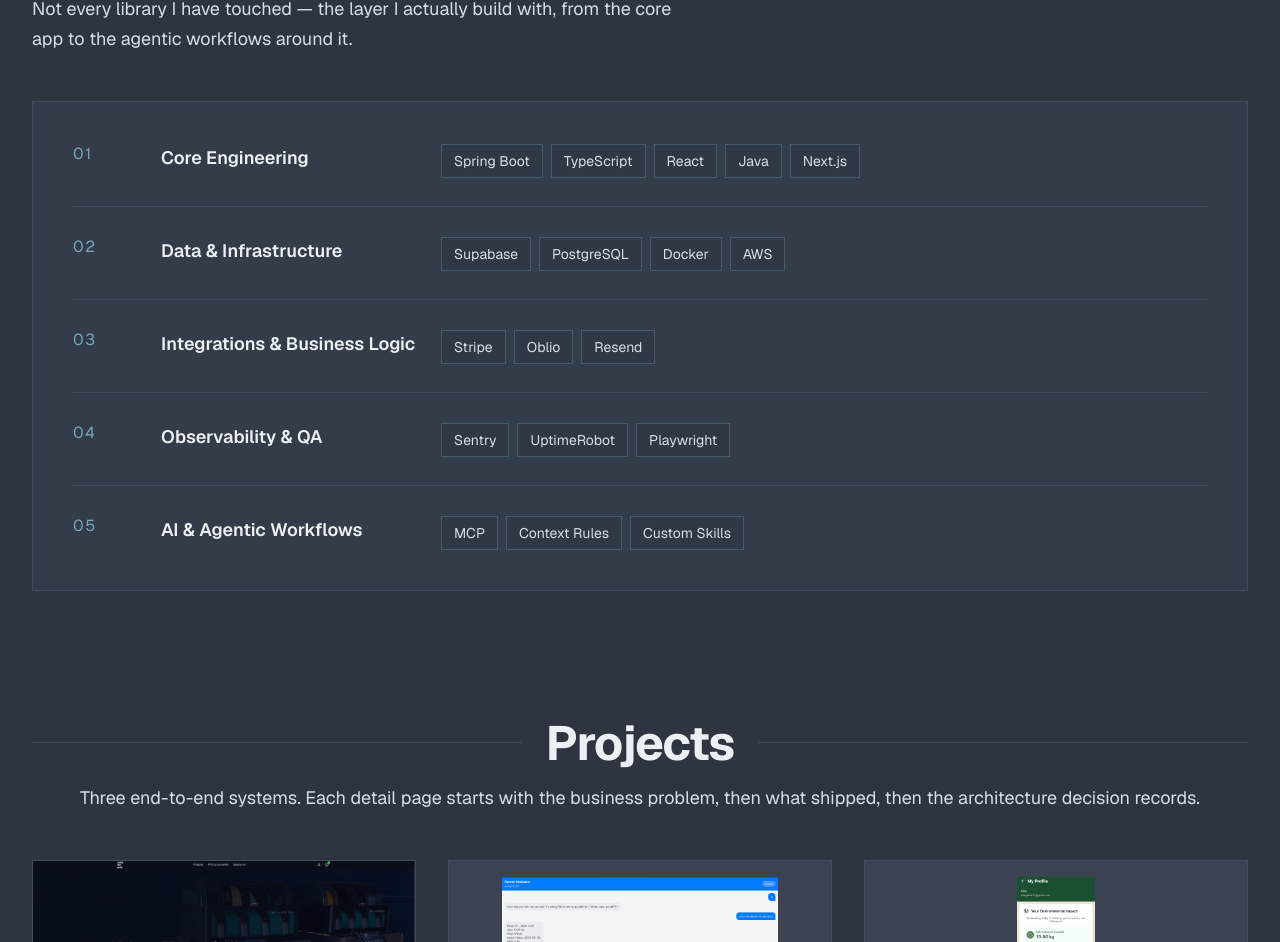
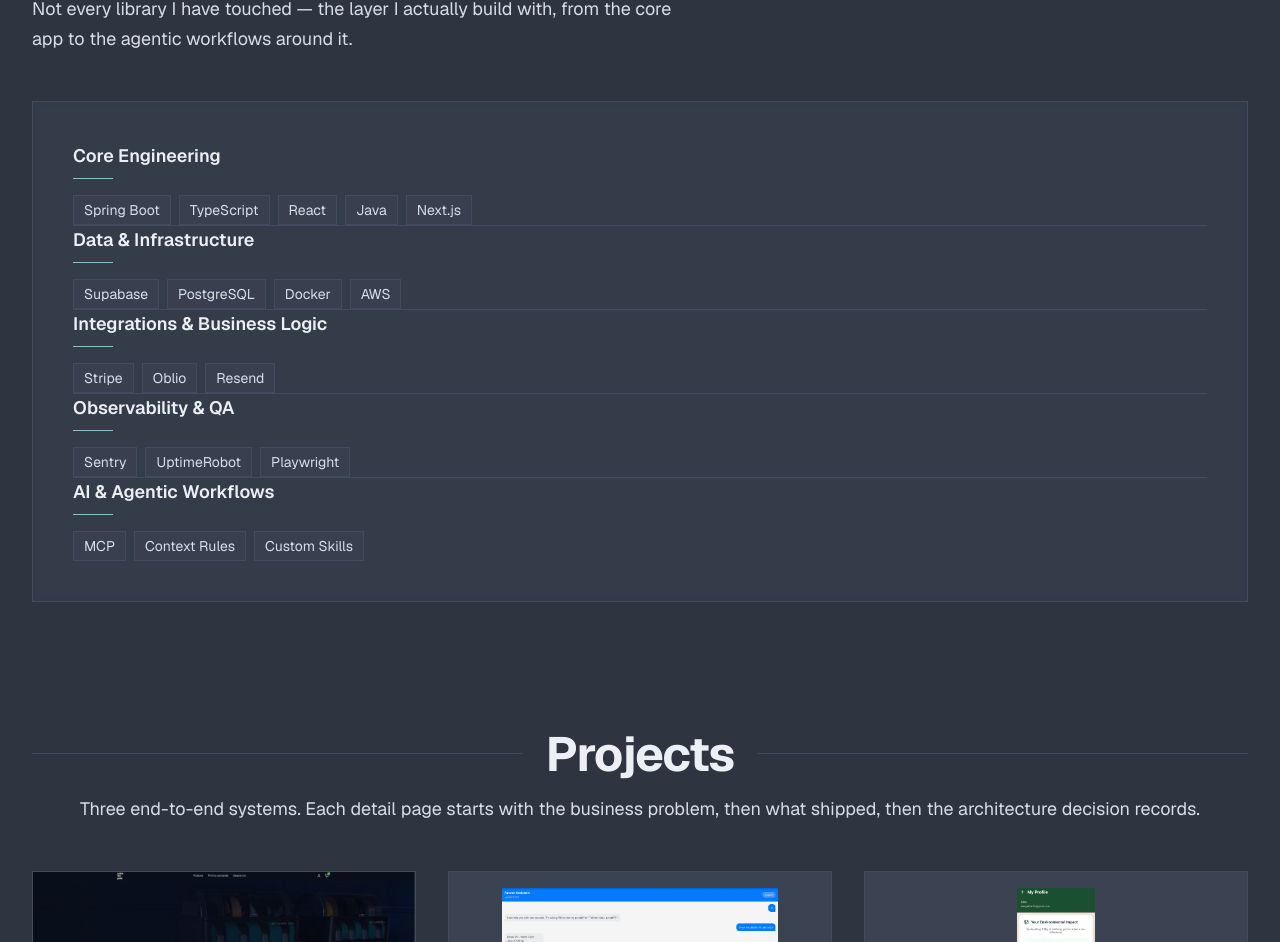
Before and after one commit to Alex-Clau/alexgafita.com, a Next.js app: page / in a window 1280 px wide. Shown: the part 1613-2555 px from the top of the page. Built offline with nearby package versions, Linux system fonts and the light colour scheme.

Commit message:
fix: simplify Skills into open clusters
Remove the numbered inventory panel. Keep the shared section header and Nord chips, and lay the categories out as open two-column clusters with a short accent rule.

Co-authored-by: Alex Gafita <Alex-Clau@users.noreply.github.com>

```diff
--- a/src/components/sections/skills/SkillGroup.tsx
+++ b/src/components/sections/skills/SkillGroup.tsx
@@ -1,4 +1,4 @@
-// Skill group as a numbered inventory row inside the stack panel
+// Skill cluster — title + chips, no card and no inventory chrome
 
 'use client';
 
@@ -6,40 +6,29 @@ import { motion } from 'framer-motion';
 import { fadeScaleVariants } from '@/lib/animations/variants';
 
 interface SkillGroupProps {
-  readonly index: number;
   readonly title: string;
   readonly items: readonly string[];
 }
 
-export function SkillGroup({ index, title, items }: SkillGroupProps) {
-  const label = String(index + 1).padStart(2, '0');
-
+export function SkillGroup({ title, items }: SkillGroupProps) {
   return (
-    <motion.article
-      variants={fadeScaleVariants}
-      className="group grid gap-4 sm:gap-6 sm:grid-cols-[3.5rem_1fr] lg:grid-cols-[4rem_minmax(12rem,16rem)_1fr] items-start py-6 sm:py-7 first:pt-0 last:pb-0"
-    >
-      <span
-        className="font-mono text-sm sm:text-base tracking-widest text-primary/80 group-hover:text-primary transition-colors"
-        aria-hidden="true"
-      >
-        {label}
-      </span>
-
-      <h3 className="text-base sm:text-lg font-semibold text-heading sm:pt-0.5">
-        {title}
-      </h3>
-
-      <ul className="flex flex-wrap gap-2 sm:col-span-2 lg:col-span-1 sm:pt-0.5">
+    <motion.div variants={fadeScaleVariants} className="space-y-4">
+      <div className="space-y-2">
+        <h3 className="text-base sm:text-lg font-semibold text-heading">
+          {title}
+        </h3>
+        <div className="h-px w-10 bg-primary" aria-hidden="true" />
+      </div>
+      <ul className="flex flex-wrap gap-2">
         {items.map((item) => (
           <li
             key={item}
-            className="inline-flex items-center border border-primary/25 bg-background/40 px-3 py-1.5 text-sm text-foreground group-hover:border-primary/45 transition-colors"
+            className="inline-flex items-center border border-border bg-surface/70 px-2.5 py-1 text-sm text-foreground"
           >
             {item}
           </li>
         ))}
       </ul>
-    </motion.article>
+    </motion.div>
   );
 }
```
